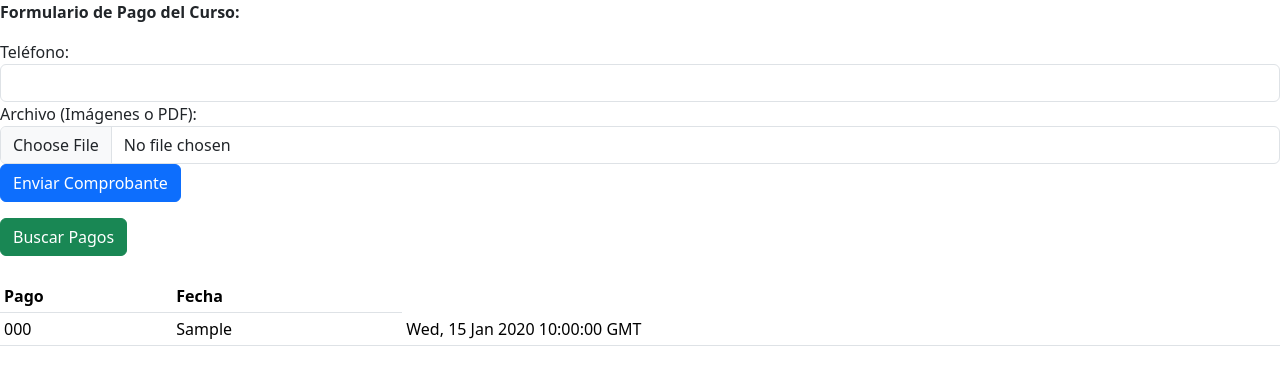
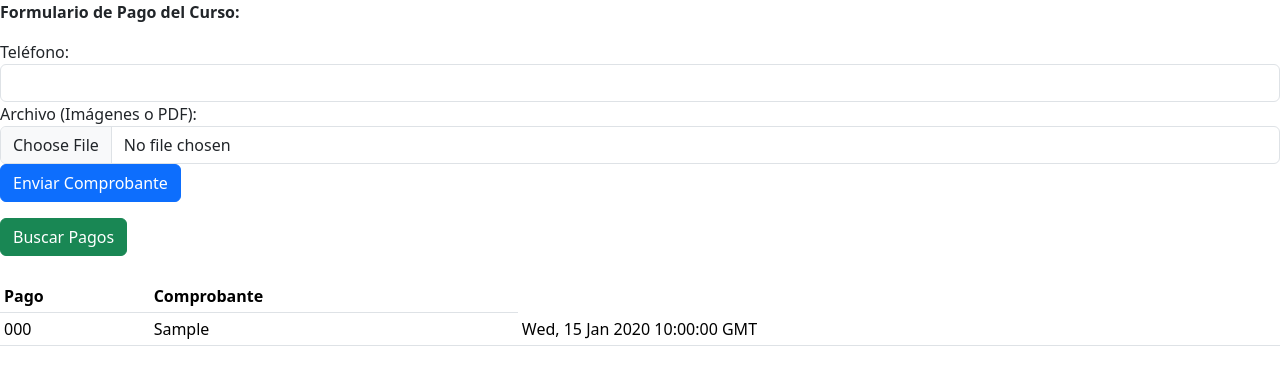
Before and after one commit to buda2103/Flask7B, a Flask app: page / in a window 1280 px wide. Shown: the top 385 px of the page. Run offline with Flask 3, Linux system fonts and the light colour scheme; tables that the repository leaves empty or names only in its code hold one stand-in row (values such as "Sample post"); some libraries are stand-ins or nearby versions.

Commit message:
Update Pago-Curso.html

```diff
--- a/templates/Pago-Curso.html
+++ b/templates/Pago-Curso.html
@@ -33,7 +33,7 @@
         <thead>
             <tr>
                 <th>Pago</th>
-                <th>Fecha</th>
+                <th>Comprobante</th>
             </tr>
         </thead>
         <tbody id="tbodyPagoCurso">
```
